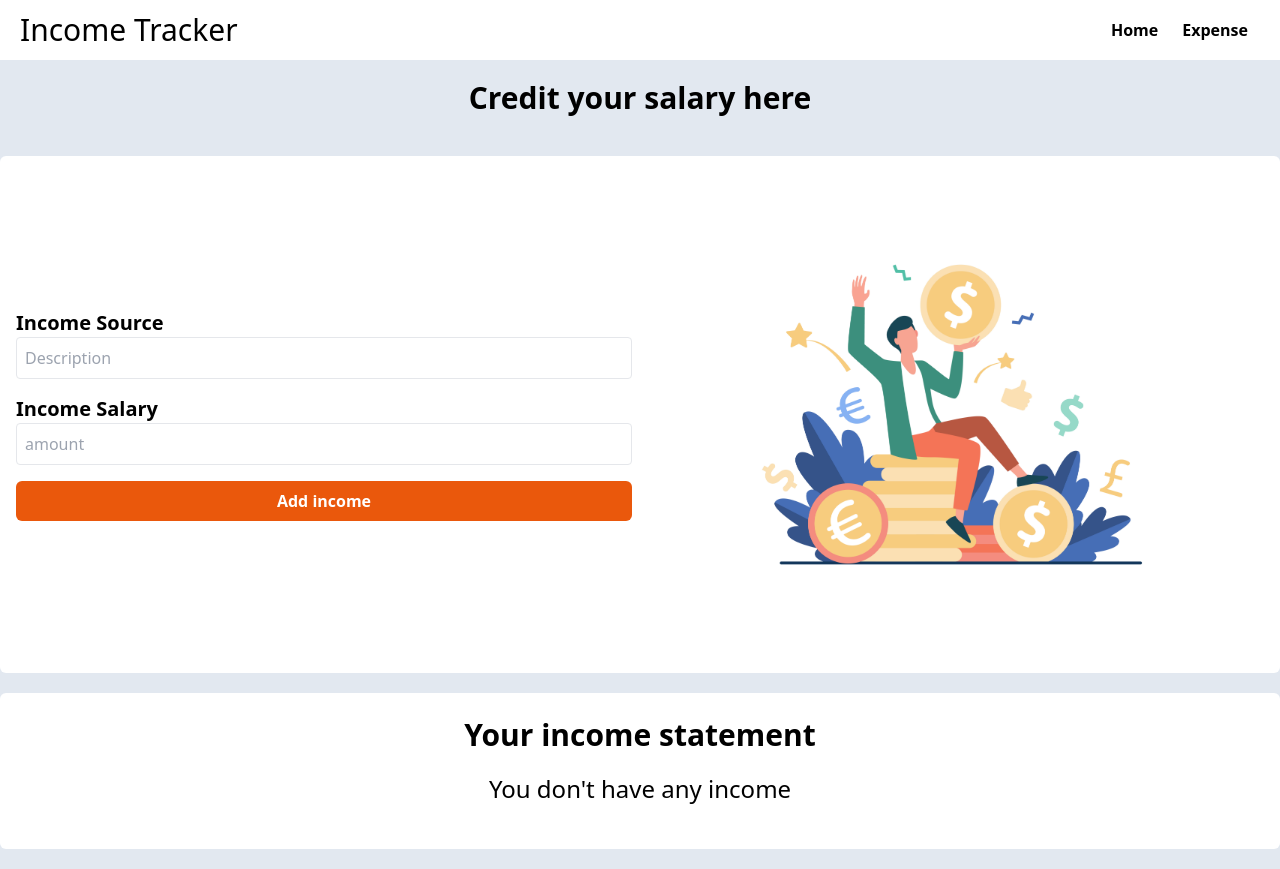
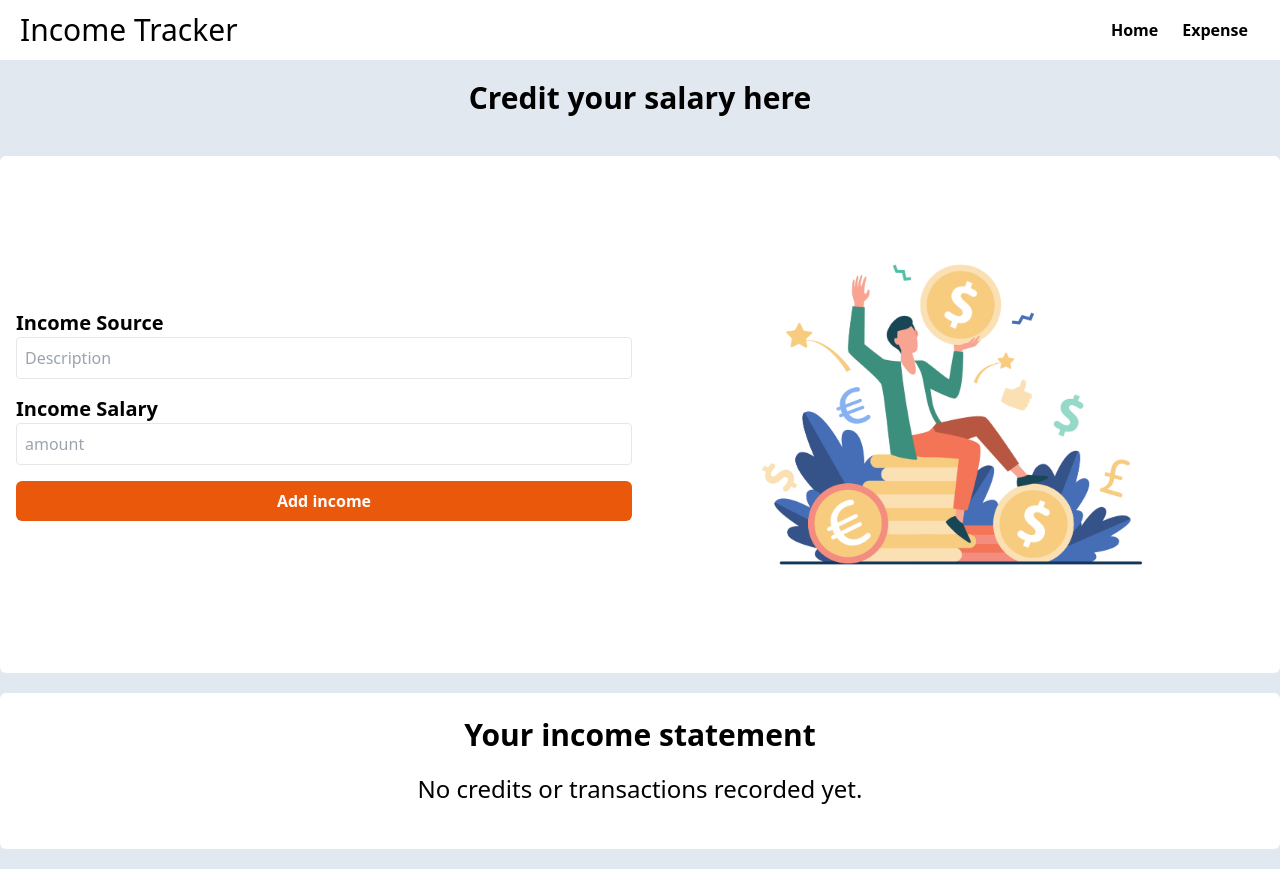
Before and after one commit to AbuRaihan1/sallery-tracking, a React (Create React App) app: page / in a window 1280 px wide. Built offline with nearby package versions, Linux system fonts and the light colour scheme.

Commit message:
added transiction in array and showed user

```diff
--- a/src/Components/Income/Income.js
+++ b/src/Components/Income/Income.js
@@ -1,17 +1,20 @@
 import React, { useState } from "react";
 import incomeImg from "../../images/income.jpg";
 const Income = () => {
-  const [incomeStatement, setIncomeStatement] = useState([]);
-  const [incomeSource, setIncomeSource] = useState("");
-  const [incomeSalary, setIncomeSalary] = useState("");
+  const [incomeData, setIncomeData] = useState([]);
 
   const submitIncomeHandler = (e) => {
     e.preventDefault();
     const form = e.target;
     const incomeSource = form.incomeSource.value;
     const incomeSalary = form.incomeSalary.value;
-    setIncomeSalary(incomeSalary);
-    setIncomeSource(incomeSource);
+
+    const newIncome = {
+      salary: incomeSalary,
+      source: incomeSource,
+    };
+    setIncomeData([...incomeData, newIncome]);
+    form.reset();
   };
 
   return (
@@ -35,6 +38,7 @@ const Income = () => {
               className=" block border p-2 rounded w-full outline-none  focus:border-orange-500 "
               placeholder="Description"
               name="incomeSource"
+              required
             />
           </div>
 
@@ -47,6 +51,7 @@ const Income = () => {
               className=" block border p-2 rounded w-full outline-none focus:border-orange-500"
               placeholder="amount"
               name="incomeSalary"
+              required
             />
           </div>
 
@@ -64,15 +69,19 @@ const Income = () => {
           Your income statement
         </h2>
 
-        {incomeSource && incomeSalary ? (
-          <div className="flex gap-4 justify-center items-center">
-            <p className="font-bold text-xl">{incomeSource}:</p>
-            <p className="font-bold text-xl">{incomeSalary}</p>
+        {incomeData.length === 0 ? (
+          <p className="text-2xl pb-5 text-center">
+            No credits or transactions recorded yet.
+          </p>
+        ) : (
+          <div>
+            {incomeData.map((income, idx) => (
+              <div className="flex gap-4 justify-center items-center" key={idx}>
+                <p className="font-bold text-xl">{income.source}:</p>
+                <p className="font-bold text-xl">${income.salary}</p>
+              </div>
+            ))}
           </div>
-        ) : (
-          <h2 className="text-2xl pb-5 text-center">
-            You don't have any income
-          </h2>
         )}
       </div>
     </div>
```
